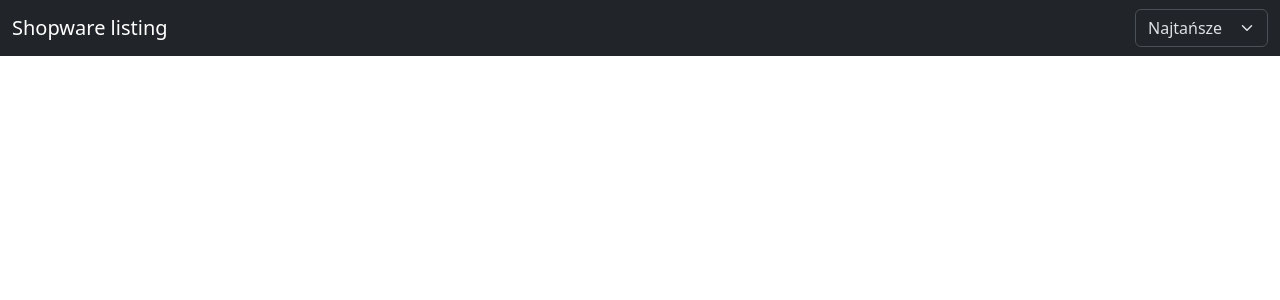
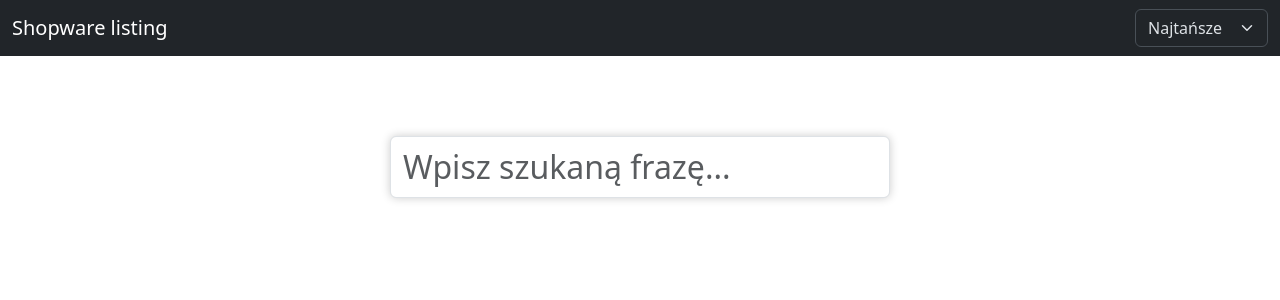
Before and after one commit to lilprs/crehler-recruitment-task, a Vue app: page / in a window 1280 px wide. Shown: the top 300 px of the page. Built offline with nearby package versions, Linux system fonts and the light colour scheme.

Commit message:
implement search field

```diff
--- a/src/App.vue
+++ b/src/App.vue
@@ -1,7 +1,23 @@
 <script setup lang="ts">
 import Navbar from "./components/Navbar.vue";
+import SearchField from "./components/SearchField.vue";
 </script>
 
 <template>
   <Navbar sorting="price_ascending" />
+  <div class="crt-search">
+    <SearchField value="" />
+  </div>
+  <div class="crt-results"></div>
 </template>
+<style>
+.crt-search {
+  padding: 5rem;
+  background: white;
+}
+
+.crt-search > .crt-search-field {
+  max-width: 500px;
+  margin: 0 auto;
+}
+</style>
--- /dev/null
+++ b/src/components/SearchField.vue
@@ -0,0 +1,26 @@
+<template>
+  <input
+    :value="props.value"
+    @input="(ev) => emit('update:value', (ev.target as HTMLSelectElement).value)"
+    type="text"
+    class="form-control crt-search-field"
+    placeholder="Wpisz szukaną frazę..."
+  />
+</template>
+<style>
+.crt-search-field {
+  font-size: 2rem;
+  box-shadow: 0 0 10px rgba(0, 0, 0, 0.2);
+}
+</style>
+<script setup lang="ts">
+import "bootstrap";
+
+const props = defineProps<{
+  value: string;
+}>();
+
+const emit = defineEmits<{
+  (e: "update:value", value: string): void;
+}>();
+</script>
```
